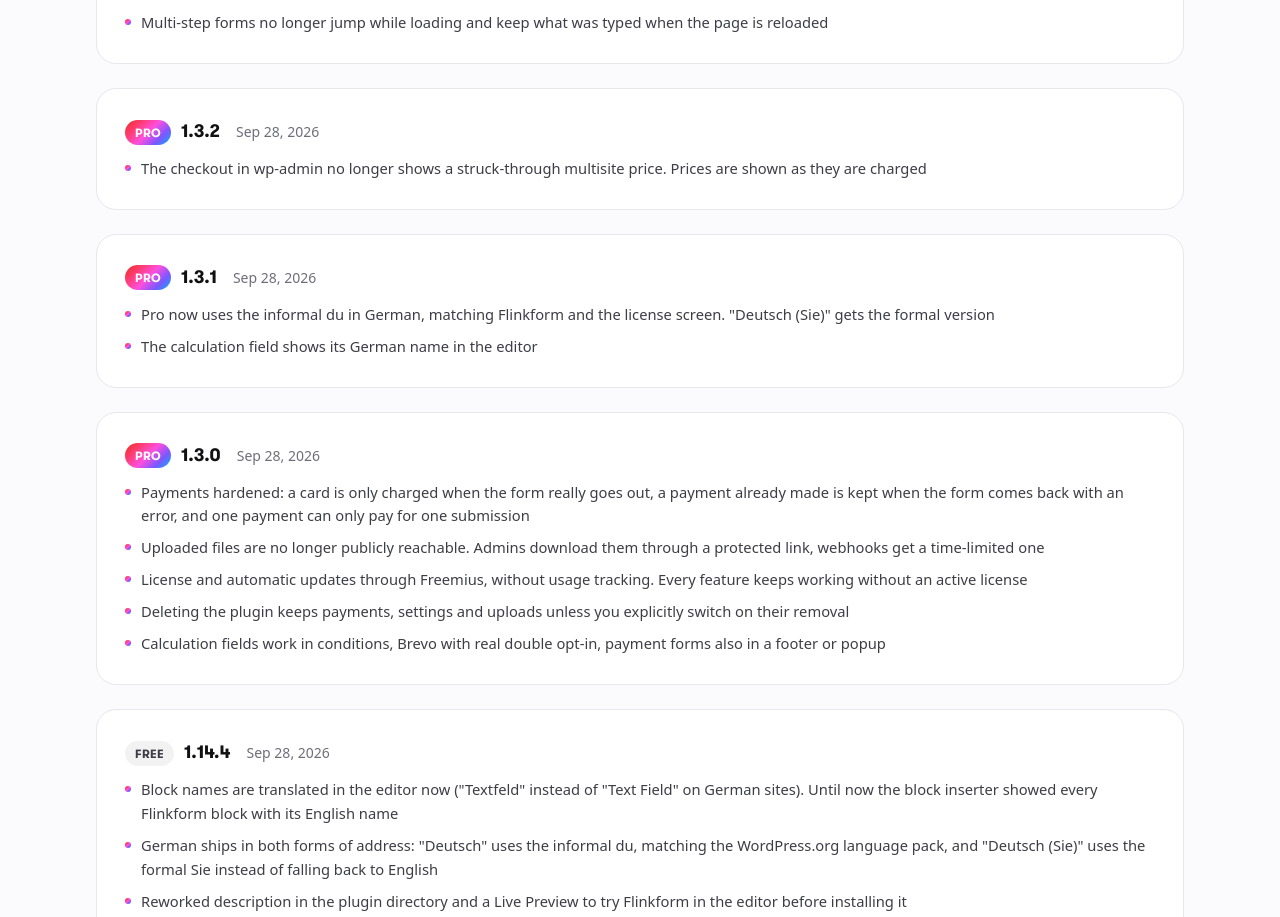
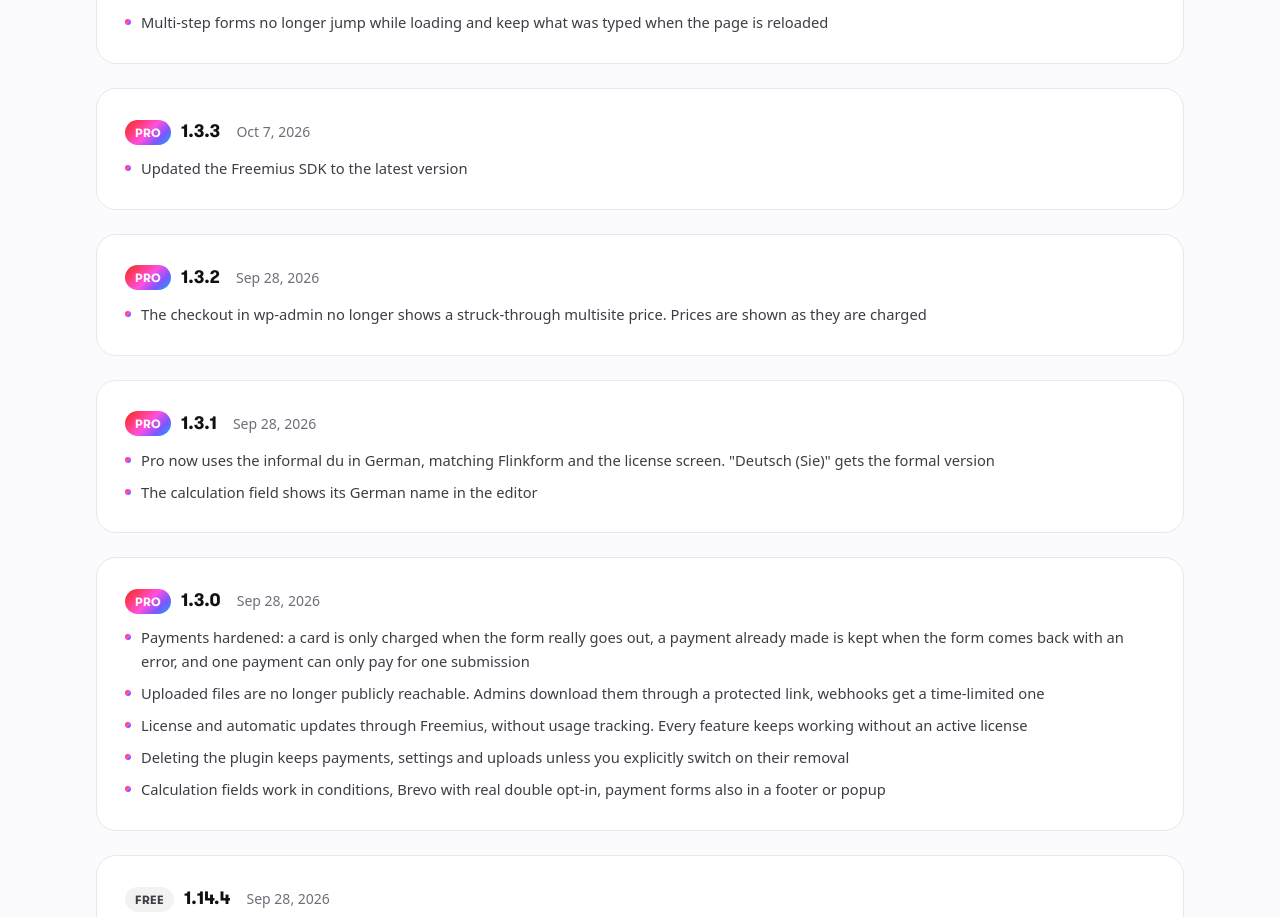
Before and after one commit to dennisbuchwald/flinkform.de, a Next.js app: page /en/roadmap in a window 1280 px wide. Shown: the part 2480-3397 px from the top of the page. Built offline with nearby package versions, Linux system fonts and the light colour scheme.

Commit message:
Pro 1.3.3 on the site and in the changelog (DE + EN)

```diff
--- a/content/de/roadmap.ts
+++ b/content/de/roadmap.ts
@@ -120,6 +120,14 @@ export const roadmap = {
         "Fehlermeldungen unter Feldern erscheinen in der Sprache der Website statt in der des Browsers, und Felder werden beim Verlassen geprüft",
         "Neu im Editor: \"Optionale Felder kennzeichnen\", Autofill-Einstellung für Textfelder, Werte-Auswahl in Bedingungen und ein Hinweis \"Bedingt\" an Feldern mit Bedingung",
         "Mehrstufige Formulare springen beim Laden nicht mehr und behalten Eingaben bei einem Neuladen der Seite",
+      ],
+    },
+    {
+      area: "Pro",
+      version: "1.3.3",
+      date: "07.10.2026",
+      items: [
+        "Freemius-SDK auf die neueste Version aktualisiert",
       ],
     },
     {
--- a/content/en/roadmap.ts
+++ b/content/en/roadmap.ts
@@ -120,6 +120,14 @@ export const roadmap: RoadmapDict = {
         "Error messages under fields appear in the site's language instead of the browser's, and fields are checked when the visitor leaves them",
         "New in the editor: \"Mark optional fields\", an autofill setting for text fields, a value dropdown in conditions and a \"Conditional\" badge on fields with a rule",
         "Multi-step forms no longer jump while loading and keep what was typed when the page is reloaded",
+      ],
+    },
+    {
+      area: "Pro",
+      version: "1.3.3",
+      date: "Oct 7, 2026",
+      items: [
+        "Updated the Freemius SDK to the latest version",
       ],
     },
     {
--- a/lib/site.ts
+++ b/lib/site.ts
@@ -45,7 +45,7 @@ export const LEGAL = {
  * sichtbare Versionsangabe - nirgendwo sonst eine Version hart schreiben.
  */
 export const FREE_VERSION = "1.15.0";
-export const PRO_VERSION = "1.3.2";
+export const PRO_VERSION = "1.3.3";
 /** Kleinste Free-Version, auf der Flinkform Pro läuft. */
 export const MIN_FREE_FOR_PRO = "1.14.3";
 export const FACTS_UPDATED = "2026-09-30";
--- a/lib/updated.ts
+++ b/lib/updated.ts
@@ -13,7 +13,7 @@
 export const PAGE_UPDATED = {
   "/": { date: "2026-09-29", sources: ["content/de/home.ts", "content/en/home.ts", "components/pages/HomeContent.tsx"] },
   "/pro": { date: "2026-09-30", sources: ["content/de/pro.ts", "content/en/pro.ts", "components/pages/ProContent.tsx"] },
-  "/roadmap": { date: "2026-09-30", sources: ["content/de/roadmap.ts", "content/en/roadmap.ts"] },
+  "/roadmap": { date: "2026-10-07", sources: ["content/de/roadmap.ts", "content/en/roadmap.ts"] },
   "/rechner": { date: "2026-09-29", sources: ["content/de/rechner.ts", "content/en/rechner.ts"] },
   "/vergleich": { date: "2026-09-28", sources: ["content/de/vergleich.ts", "content/en/vergleich.ts"] },
   "/docs": { date: "2026-09-07", sources: ["app/(de)/docs"] },
```
